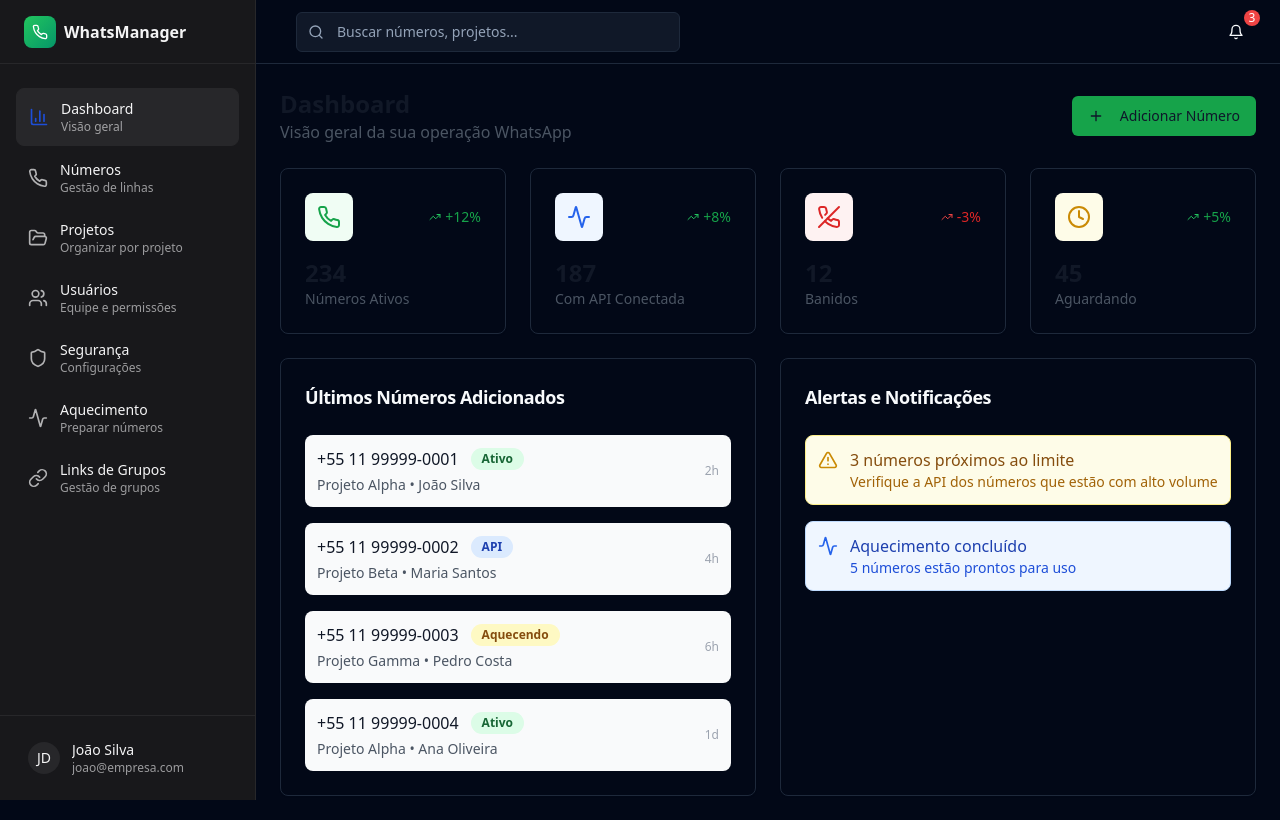
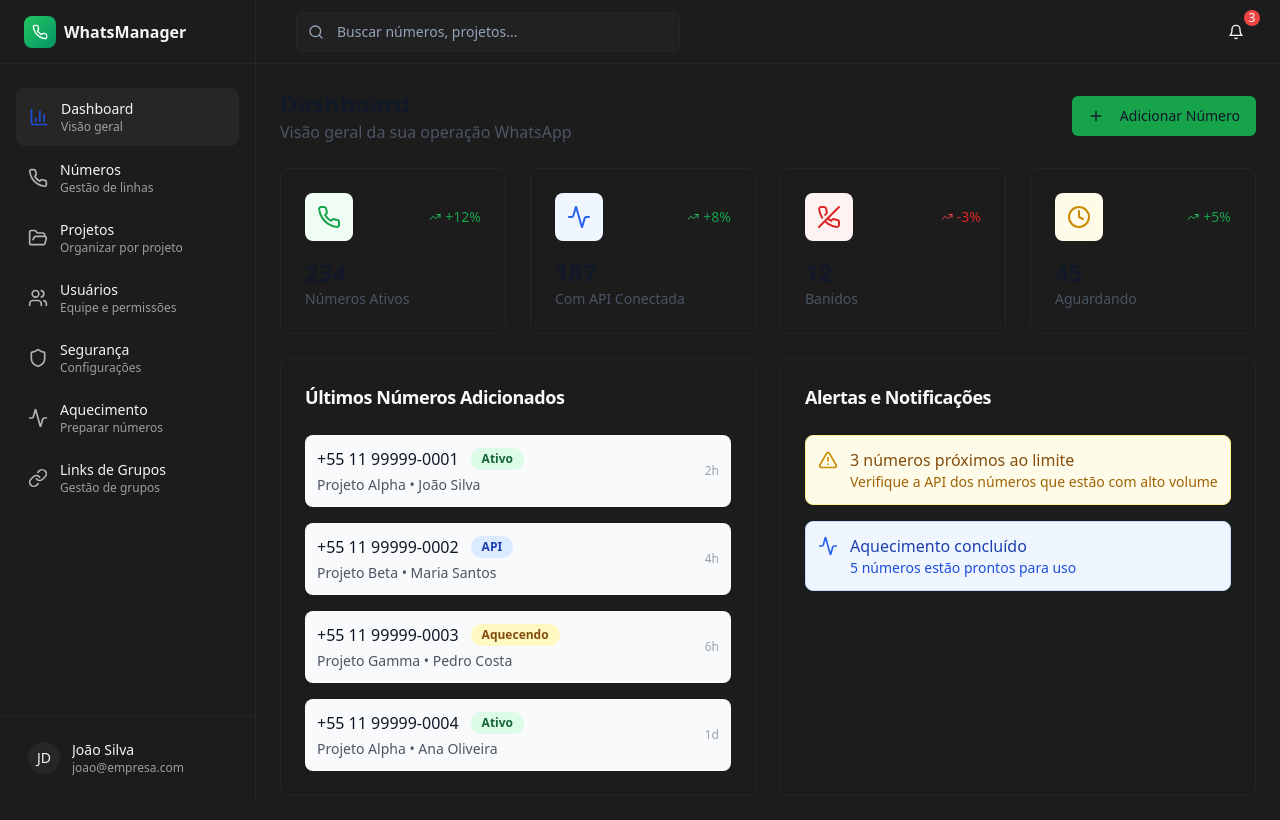
Before and after one commit to neoads/wa-flow-control-91, a React (Vite) app: page / in a window 1280 px wide. Built offline with nearby package versions, Linux system fonts and the light colour scheme.

Commit message:
Fix: Apply dark mode with specific color
Apply the dark mode with the RGB color 1c1c1c.

```diff
--- a/src/index.css
+++ b/src/index.css
@@ -1,3 +1,4 @@
+
 @tailwind base;
 @tailwind components;
 @tailwind utilities;
@@ -35,57 +36,50 @@
     --radius: 0.5rem;
 
     --sidebar-background: 0 0% 98%;
-
     --sidebar-foreground: 240 5.3% 26.1%;
-
     --sidebar-primary: 240 5.9% 10%;
-
     --sidebar-primary-foreground: 0 0% 98%;
-
     --sidebar-accent: 240 4.8% 95.9%;
-
     --sidebar-accent-foreground: 240 5.9% 10%;
-
     --sidebar-border: 220 13% 91%;
-
     --sidebar-ring: 217.2 91.2% 59.8%;
   }
 
   .dark {
-    --background: 222.2 84% 4.9%;
+    --background: 0 0% 11%;
     --foreground: 210 40% 98%;
 
-    --card: 222.2 84% 4.9%;
+    --card: 0 0% 11%;
     --card-foreground: 210 40% 98%;
 
-    --popover: 222.2 84% 4.9%;
+    --popover: 0 0% 11%;
     --popover-foreground: 210 40% 98%;
 
     --primary: 210 40% 98%;
     --primary-foreground: 222.2 47.4% 11.2%;
 
-    --secondary: 217.2 32.6% 17.5%;
+    --secondary: 0 0% 15%;
     --secondary-foreground: 210 40% 98%;
 
-    --muted: 217.2 32.6% 17.5%;
+    --muted: 0 0% 15%;
     --muted-foreground: 215 20.2% 65.1%;
 
-    --accent: 217.2 32.6% 17.5%;
+    --accent: 0 0% 15%;
     --accent-foreground: 210 40% 98%;
 
     --destructive: 0 62.8% 30.6%;
     --destructive-foreground: 210 40% 98%;
 
-    --border: 217.2 32.6% 17.5%;
-    --input: 217.2 32.6% 17.5%;
+    --border: 0 0% 15%;
+    --input: 0 0% 15%;
     --ring: 212.7 26.8% 83.9%;
-    --sidebar-background: 240 5.9% 10%;
+    --sidebar-background: 0 0% 11%;
     --sidebar-foreground: 240 4.8% 95.9%;
     --sidebar-primary: 224.3 76.3% 48%;
     --sidebar-primary-foreground: 0 0% 100%;
-    --sidebar-accent: 240 3.7% 15.9%;
+    --sidebar-accent: 0 0% 15%;
     --sidebar-accent-foreground: 240 4.8% 95.9%;
-    --sidebar-border: 240 3.7% 15.9%;
+    --sidebar-border: 0 0% 15%;
     --sidebar-ring: 217.2 91.2% 59.8%;
   }
 }
@@ -97,5 +91,6 @@
 
   body {
     @apply bg-background text-foreground;
+    background-color: #1c1c1c;
   }
 }
```
